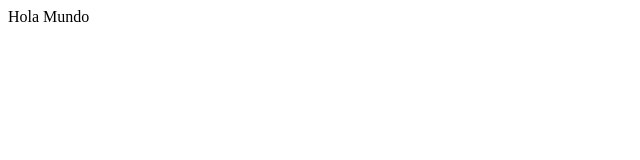
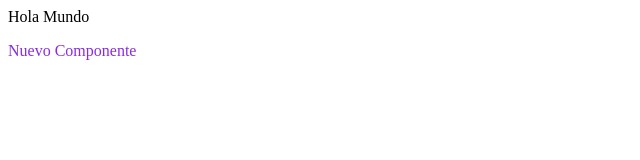
Before and after one commit to MAOIRO17/CursoAngular, an Angular app in the folder AppAngular/: page / in a window 1280 px wide. Shown: the top 160 px of the page, without its empty margins (0-640 px from the left). Built offline with nearby package versions, Linux system fonts and the light colour scheme.

Commit message:
Creación de un ejemplo de componente en Angular

```diff
--- a/AppAngular/src/app/app.html
+++ b/AppAngular/src/app/app.html
@@ -1 +1,3 @@
-{{title()}}
+{{ title()}}
+
+<app-nuevo-componente />
--- a/AppAngular/src/app/app.ts
+++ b/AppAngular/src/app/app.ts
@@ -1,9 +1,11 @@
 import { Component, signal } from '@angular/core';
+import { NuevoComponente } from "./nuevo-componente/nuevo-componente";
 
 @Component({
   selector: 'app-root',
   templateUrl: './app.html',
-  styleUrl: './app.css'
+  styleUrl: './app.css',
+  imports: [NuevoComponente]
 })
 export class App {
   title = signal('Hola Mundo');
--- /dev/null
+++ b/AppAngular/src/app/nuevo-componente/nuevo-componente.css
@@ -0,0 +1,3 @@
+p{
+    color: blueviolet;
+}
--- /dev/null
+++ b/AppAngular/src/app/nuevo-componente/nuevo-componente.html
@@ -0,0 +1 @@
+<p>{{titulo}}</p>
--- /dev/null
+++ b/AppAngular/src/app/nuevo-componente/nuevo-componente.ts
@@ -0,0 +1,12 @@
+import { Component } from '@angular/core';
+
+@Component({
+  selector: 'app-nuevo-componente',
+  imports: [],
+  templateUrl: './nuevo-componente.html',
+  styleUrl: './nuevo-componente.css'
+})
+export class NuevoComponente{
+  titulo: string = 'Nuevo Componente';
+
+}
```
